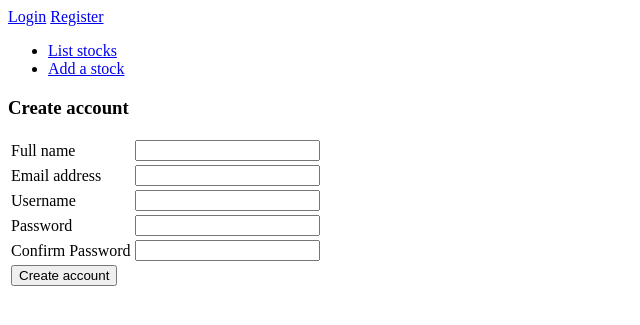
After one commit to kordaniel/oskari, a Flask app: page /auth/register in a window 1280 px wide. The commit adds this page. Shown: the top 325 px of the page, without its empty margins (0-640 px from the left). Run offline with Flask 2, Linux system fonts and the light colour scheme.

Commit message:
Implemented user registration, CAUTION: passwords are currently stored as plaintext. Implemented form data validation for all forms

```diff
--- a/application/auth/forms.py
+++ b/application/auth/forms.py
@@ -1,9 +1,51 @@
 from flask_wtf import FlaskForm
-from wtforms import PasswordField, StringField
+from wtforms import PasswordField, StringField, validators
+from application.auth.models import User
 
 class LoginForm(FlaskForm):
-    username = StringField("Username")
-    password = PasswordField("Password")
+    username = StringField("Username", [
+        validators.DataRequired(message=("Username required")),
+        validators.Length(min=5, max=80, message=("Enter your correct username"))
+    ])
+    password = PasswordField("Password", [
+        validators.DataRequired(message=("Password required")),
+        validators.Length(min=5, max=80, message=("Enter your correct password"))
+    ])
 
     class Meta:
         csrd = False
+
+class NewUserForm(FlaskForm):
+    name = StringField("Full name", [
+        validators.DataRequired(message=("Enter your full name")),
+        validators.Length(min=6, max=144, message=("Name must be [6-144] characters long"))
+    ])
+    email = StringField("Email address", [
+        validators.Length(min=6, max=144, message=('Email length must be atleast 6 characters')),
+        validators.Email(message=('Enter an valid email address')),
+        validators.DataRequired(message=('Email cannot be empty'))
+    ])
+    username = StringField("Username", [
+        validators.DataRequired(message=("Username cannot be empty")),
+        validators.Length(min=5, max=80, message=("Username must be [5-80] characters long"))
+    ])
+    password = PasswordField("Password", [
+        validators.DataRequired(message=("Password cannot be empty")),
+        validators.Length(min=5, max=80, message=("Password must be [5-80] characters long"))
+    ])
+    confirm = PasswordField("Confirm Password", [
+        validators.EqualTo("password", message=("Passwords must match"))
+    ])
+
+    def validate_username(self, username):
+        user = User.query.filter_by(username=username.data).first()
+        if user is not None:
+            raise validators.ValidationError("Username taken, please use a different username")
+
+    def validate_email(self, email):
+        user = User.query.filter_by(email=email.data).first()
+        if user is not None:
+            raise validators.ValidationError("Email already in use, please use a different email address")
+
+    class Meta:
+        csrd = False
--- a/application/auth/models.py
+++ b/application/auth/models.py
@@ -9,17 +9,17 @@ class User(db.Model):
     onupdate=db.func.current_timestamp())
 
     name = db.Column(db.String(144), nullable=False)
-    role = db.Column(db.String(8), nullable=False) #admin/user
+    role = db.Column(db.String(8), default="user", nullable=False) #admin/user
     username = db.Column(db.String(80), unique=True, nullable=False)
     password = db.Column(db.String(80), nullable=False)
     email = db.Column(db.String(144), unique=True, nullable=False)
 
-    def __init__(self, name, username, password, email, role):
+    def __init__(self, name, username, password, email):
         self.name = name
         self.username = username
         self.password = password
         self.email = email
-        self. role = role
+        #self. role = role
 
     def get_id(self):
         return self.id
--- a/application/auth/views.py
+++ b/application/auth/views.py
@@ -1,9 +1,9 @@
 from flask import render_template, request, redirect, url_for
 from flask_login import login_user, logout_user
 
-from application import app
+from application import app, db
 from application.auth.models import User
-from application.auth.forms import LoginForm
+from application.auth.forms import LoginForm, NewUserForm
 
 @app.route("/auth/login", methods = ["GET", "POST"])
 def auth_login():
@@ -11,13 +11,31 @@ def auth_login():
         return render_template("auth/loginform.html", form = LoginForm())
 
     form = LoginForm(request.form)
-    #Validoinnit tahan
+    if not form.validate():
+        return render_template("auth/loginform.html", form = form)
 
     user = User.query.filter_by(username=form.username.data, password=form.password.data).first()
     if not user:
         return render_template("auth/loginform.html", form = form, error = "No such username or password")
 
-    print("Käyttäjä " + user.name + " tunnistettiin")
+    login_user(user)
+    return redirect(url_for("index"))
+
+@app.route("/auth/register", methods = ["GET","POST"])
+def auth_register():
+    if request.method == "GET":
+        return render_template("auth/registerform.html", form = NewUserForm())
+
+    form = NewUserForm(request.form)
+    if not form.validate():
+        print("ei validoitunut")
+        return render_template("/auth/registerform.html", form = form)
+
+    user = User(form.name.data, form.username.data, form.password.data, form.email.data)
+
+    db.session().add(user)
+    db.session().commit()
+
     login_user(user)
     return redirect(url_for("index"))
 
--- /dev/null
+++ b/application/templates/auth/registerform.html
@@ -0,0 +1,68 @@
+{% extends "layout.html" %}
+
+{% block body %}
+  <h3>Create account</h3>
+  <form method="POST" action="{{ url_for('auth_register') }}">
+    {{ form.csrf_token }}
+    <table>
+      <tr>
+        <td>{{ form.name.label }}</td>
+        <td>{{ form.name }}</td>
+        <td>
+          <ul>
+            {% for error in form.name.errors %}
+            <li>{{ error }}</li>
+            {% endfor %}
+          </ul>
+        </td>
+      </tr>
+      <tr>
+        <td>{{ form.email.label }}</td>
+        <td>{{ form.email }}</td>
+        <td>
+          <ul>
+            {% for error in form.email.errors %}
+            <li>{{ error }}</li>
+            {% endfor %}
+          </ul>
+        </td>
+      </tr>
+      <tr>
+        <td>{{ form.username.label }}</td>
+        <td>{{ form.username }}</td>
+        <td>
+          <ul>
+            {% for error in form.username.errors %}
+            <li>{{ error }}</li>
+            {% endfor %}
+          </ul>
+        </td>
+      </tr>
+      <tr>
+        <td>{{ form.password.label }}</td>
+        <td>{{ form.password }}</td>
+        <td>
+          <ul>
+            {% for error in form.password.errors %}
+            <li>{{ error }}</li>
+            {% endfor %}
+          </ul>
+        </td>
+      </tr>
+      <tr>
+          <td>{{ form.confirm.label }}</td>
+          <td>{{ form.confirm }}</td>
+          <td>
+            <ul>
+              {% for error in form.confirm.errors %}
+              <li>{{ error }}</li>
+              {% endfor %}
+            </ul>
+          </td>
+      </tr>
+      <tr>
+        <td colspan="3"><input type="submit" value="Create account"/></td>
+      </tr>
+    </table>
+  </form>
+{% endblock %}
--- a/application/templates/layout.html
+++ b/application/templates/layout.html
@@ -12,6 +12,7 @@
     </p>
     {% else %}
     <a href="{{ url_for('auth_login') }}">Login</a>
+    <a href="{{ url_for('auth_register') }}">Register</a>
     {% endif %}
 
     <ul>
--- a/application/templates/stocks/list.html
+++ b/application/templates/stocks/list.html
@@ -1,7 +1,7 @@
 {% extends "layout.html" %}
 
 {% block body %}
-    <table>
+    <table border="1">
         <tr>
             <th>Ticker</th>
             <th>Full name</th>
```
Also changed, not shown: application/stocks/forms.py (added, +9 -0 lines), application/stocks/views.py (+18 -5 lines), application/templates/auth/loginform.html (+16 -1 lines), application/templates/stocks/new.html (+25 -6 lines), application/templates/stocks/stock.html (+24 -6 lines).
